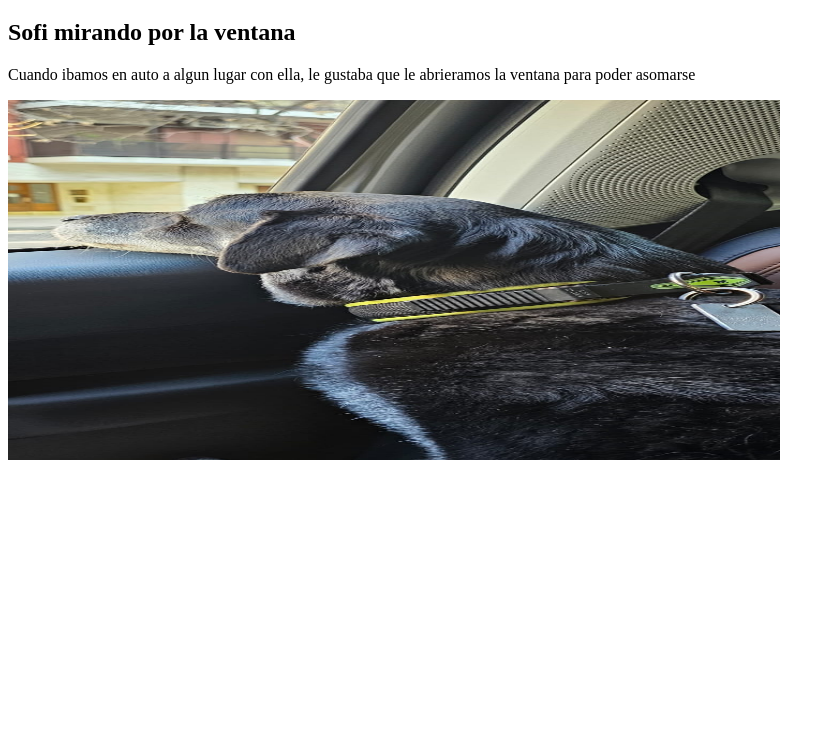
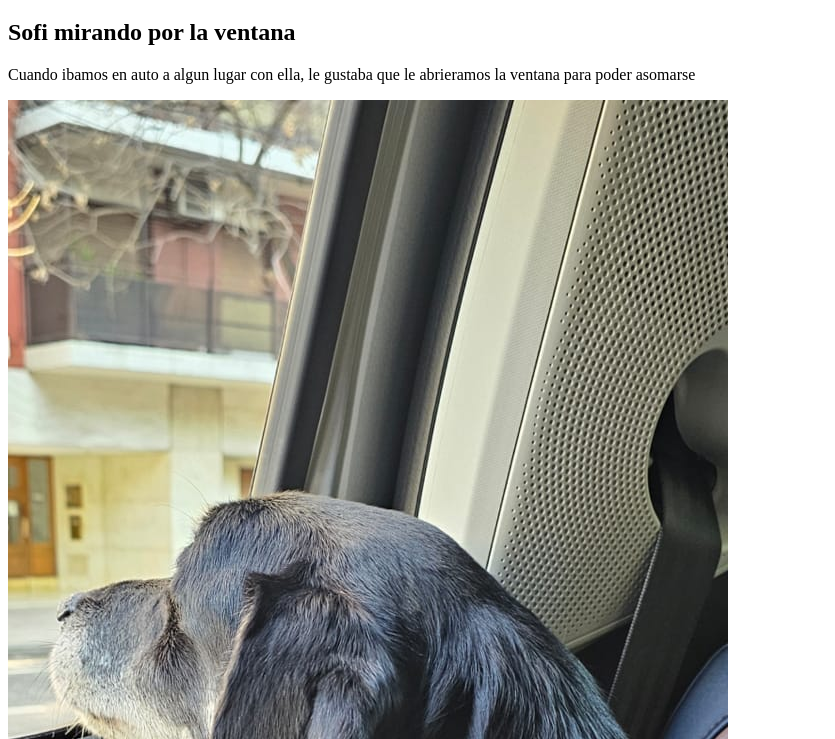
Before and after one commit to BautistaSapir/Fotos-de-mi-mascota-Sofi, a plain HTML site: page index.html in a window 1280 px wide. Shown: the part 61-800 px from the top of the page, without its empty margins (0-835 px from the left). Drawn offline with Linux system fonts and the light colour scheme.

Commit message:
Update index.html

```diff
--- a/index.html
+++ b/index.html
@@ -12,7 +12,7 @@
             <section>
                 <h2>Sofi mirando por la ventana</h2>
                 <p>Cuando ibamos en auto a algun lugar con ella, le gustaba que le abrieramos la ventana para poder asomarse</p>
-                <img src="Imagenes/Sofi mirando por la ventana.jpg" width="772" height="360" alt="Sofi mirando por la ventana">
+                <img src="Imagenes/Sofi mirando por la ventana.jpg" alt="Sofi mirando por la ventana">
             </section>
         </main>
     </body>
```
